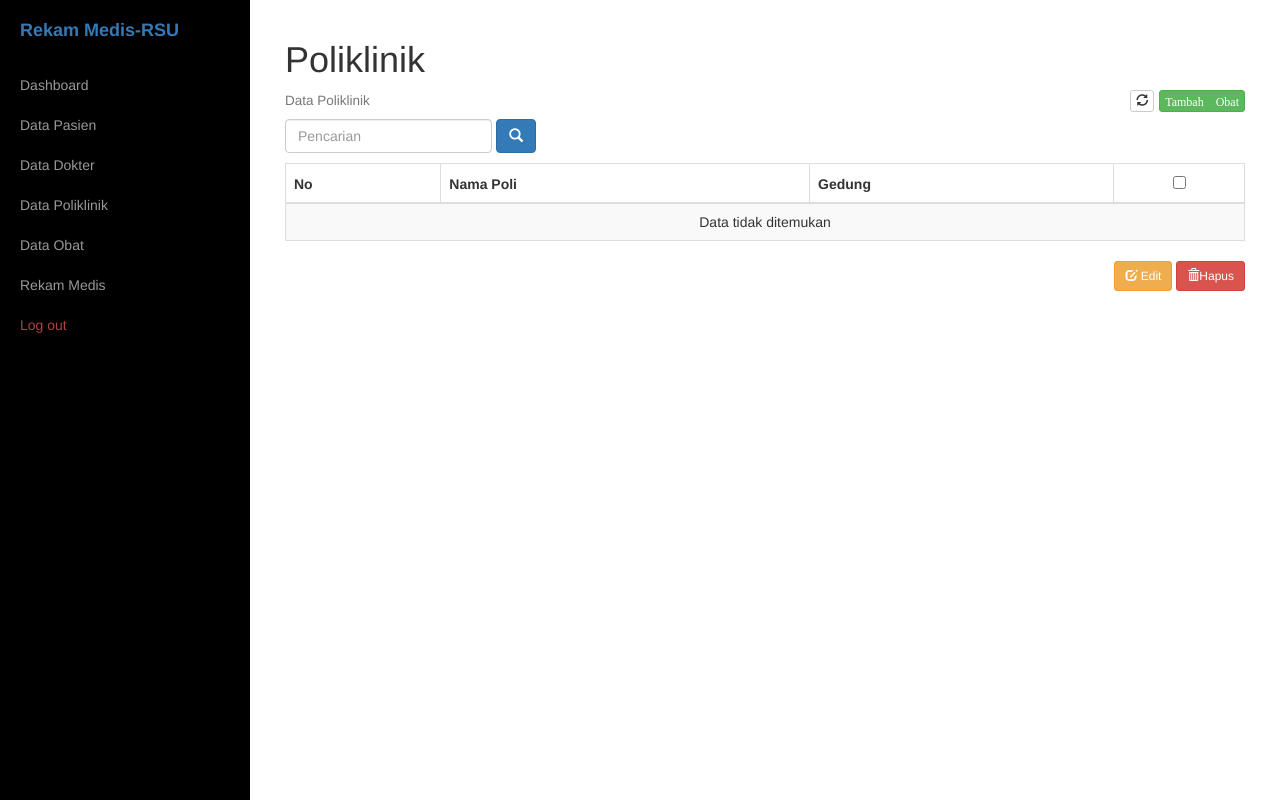
After one commit to bicky33/rekam_medis, a PHP site: page /rekam_medis/poliklinik/data.php in a window 1280 px wide. The commit adds this page. Run offline with PHP 8.4, Linux system fonts and the light colour scheme; the visitor is signed in with stand-in values (Sample User, id 1); data that the repository does not hold is empty.

Commit message:
menambah poliklinik
menambah dan belajar checkbox menggunakan jquery

```diff
--- a/_header.php
+++ b/_header.php
@@ -49,7 +49,7 @@
                         <a href="#">Data Dokter</a>
                     </li>
                     <li>
-                        <a href="#">Data Poliklinik</a>
+                        <a href="<?=base_url('poliklinik/data.php')?>">Data Poliklinik</a>
                     </li>
                     <li>
                         <a href="<?=base_url('obat/data.php')?>">Data Obat</a>
--- /dev/null
+++ b/poliklinik/data.php
@@ -0,0 +1,118 @@
+<?php
+        include_once('../_header.php');
+?>
+        <div class="box">
+            <h1>Poliklinik</h1>
+            <h4>
+               <small>Data Poliklinik</small>
+               <div class="pull-right">
+                    <a href="" class="btn btn-default btn-xs"><i class="glyphicon glyphicon-refresh"></i></a>
+                    <a href="add.php" class="btn btn-success btn-xs"><i class="glyphicon glyphicon-plush">Tambah Obat</i></a>
+               </div>
+            </h4>
+            <div style="margin-bottom: 10px;">
+                    <form action="" class="form-inline" method="post" name="proses">
+                        <div class="form-group">
+                            <input type="text" name="pencarian" class="form-control" placeholder="Pencarian">
+                        </div>
+                        <div class="form-group">
+                                    <button type="submit" class="btn btn-primary">
+                                        <span class="glyphicon glyphicon-search" aria-hidden="true"></span>
+                                    </button>
+                        </div>
+
+
+            </div>
+
+                    <div class="table-responsive">
+                        <table class="table table-striped table-bordered table-hover">
+                                <thead>
+                                    <tr>
+                                        <th>No</th>
+                                        <th>Nama Poli</th>
+                                        <th>Gedung</th>
+                                        <th>
+                                                <center>
+                                                    <input type="checkbox"  id="select_all">
+                                                </center>
+                                        </th>
+                                    </tr>
+                                </thead>
+                                <tbody>
+                                          <?php
+                                                    $no = 1;
+                                                    $sql_poli = mysqli_query($con,"select * from tb_poliklinik") or die (mysqli_error($con));
+                                                    if(mysqli_num_rows($sql_poli) >0){
+                                                         while($data = mysqli_fetch_array($sql_poli)){?>
+                                                            <tr>
+                                                                    <td><?=$no++?></td>
+                                                                    <td><?=$data['nama_poli']?></td>
+                                                                    <td><?=$data['gedung']?></td>
+                                                                    <td align="center">
+                                                                            <input type="checkbox" name="checked[]"  class="check" value="<?=$data['id_poli']?>">
+                                                                    </td>
+                                                            </tr>
+                                                            <?php
+                                                         }
+
+
+                                                    }else {
+                                                        echo "<tr><td colspan=\"4\" align=\"center\">Data tidak ditemukan </td></tr>";
+                                                    }
+                                          ?>
+
+                                </tbody>
+                        </table>
+                    </div>
+                </form>
+                        <div class="box pull-right">
+                                        <button class="btn btn-warning btn-sm" onclick="edit()"> <i class="glyphicon glyphicon-edit"></i> Edit</button>
+                                        <button class="btn btn-danger btn-sm" onclick="hapus()"><i class="glyphicon glyphicon-trash"></i>Hapus</button>
+                        </div>
+                    <script>
+                                $(document).ready(function(){//
+                                    $('#select_all').on('click', function(){//
+                                        if(this.checked){//
+                                            $('.check').each(function(){//
+                                                this.checked = true ; //
+                                            })
+                                            }else {//
+                                                $('.check').each(function(){
+                                                this.checked = false ;
+                                                })
+
+                                            }
+
+                                });
+
+                                $('.check').on('click', function(){
+                                    if($('.check:checked').length == $('.check').length) {
+                                        $('#select_all').prop('checked',true)
+                                    }else {
+                                        $('#select_all').prop('checked',false)
+                                    }
+                                })
+                            });
+
+                            function edit(){
+
+                                document.proses.action='edit.php';
+                                document.proses.submit();
+                            }
+                            function hapus(){
+                                var conf = confirm('Yakin ingin menghapus data?');
+                                if (conf){
+                                    document.proses.action='del.php';
+                                    document.proses.submit();
+                                }
+
+                            }
+
+                    </script>
+        </div>
+
+
+<?php
+        include_once('../_footer.php');
+
+?>
--- /dev/null
+++ b/poliklinik/index.html
@@ -0,0 +1 @@
+<script>window.location='data.php';</script>
```
Also changed, not shown: poliklinik/add.php (added), poliklinik/del.php (added), poliklinik/edit.php (added), poliklinik/proses.php (added).
